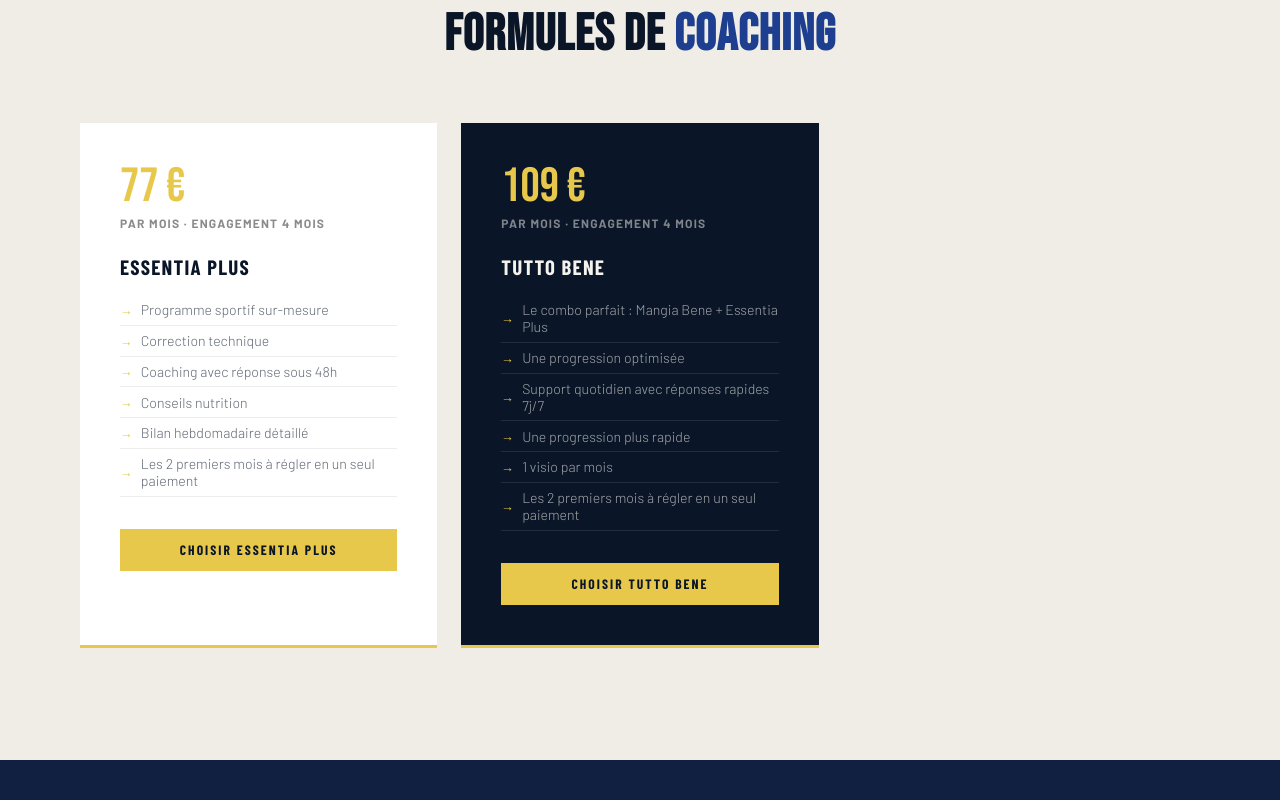
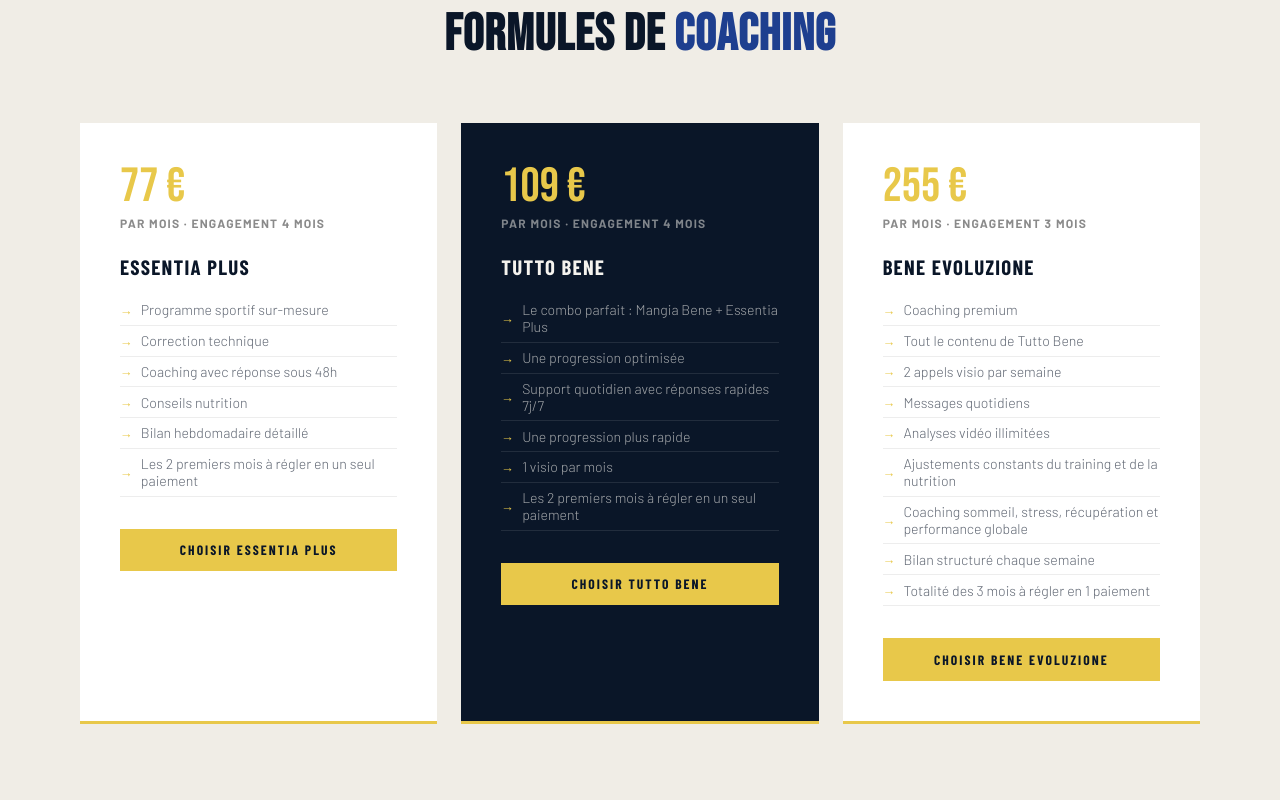
Before and after one commit to Bene72/Bene-site, a website: page index.html in a window 1280 px wide. Shown: the part 3200-4000 px from the top of the page. Drawn offline with nearby package versions, Linux system fonts and the light colour scheme; a web font is replaced by a local one.

Commit message:
Add premium coaching offer

```diff
--- a/index.html
+++ b/index.html
@@ -828,6 +828,23 @@
       </ul>
       <a href="#contact" class="service-cta">Choisir Tutto Bene</a>
     </div>
+    <div class="service-card fade-up">
+      <div class="service-price">255 €</div>
+      <div class="service-period">par mois · engagement 3 mois</div>
+      <div class="service-name">Bene Evoluzione</div>
+      <ul class="service-features">
+        <li>Coaching premium</li>
+        <li>Tout le contenu de Tutto Bene</li>
+        <li>2 appels visio par semaine</li>
+        <li>Messages quotidiens</li>
+        <li>Analyses vidéo illimitées</li>
+        <li>Ajustements constants du training et de la nutrition</li>
+        <li>Coaching sommeil, stress, récupération et performance globale</li>
+        <li>Bilan structuré chaque semaine</li>
+        <li>Totalité des 3 mois à régler en 1 paiement</li>
+      </ul>
+      <a href="#contact" class="service-cta">Choisir Bene Evoluzione</a>
+    </div>
   </div>
 </section>
 
@@ -900,7 +917,7 @@
     <p>Nantes, Pays de la Loire<br>Coaching en présentiel & online</p>
 
     <h3>📱 Instagram</h3>
-    <p>@benfit_nantes</p>
+    <p>@bene__fit</p>
 
     <h3>⏰ Disponibilités</h3>
     <p>Lundi → Samedi<br>Matin & Soir selon les créneaux</p>
@@ -952,7 +969,7 @@
     <li><a href="#contact">Contact</a></li>
   </ul>
   <div class="social-links">
-    <a href="https://www.instagram.com/benfit_nantes" aria-label="Instagram">IG</a>
+    <a href="https://www.instagram.com/bene__fit" aria-label="Instagram">IG</a>
     <a href="#" aria-label="Facebook">FB</a>
     <a href="#" aria-label="YouTube">YT</a>
   </div>
```
